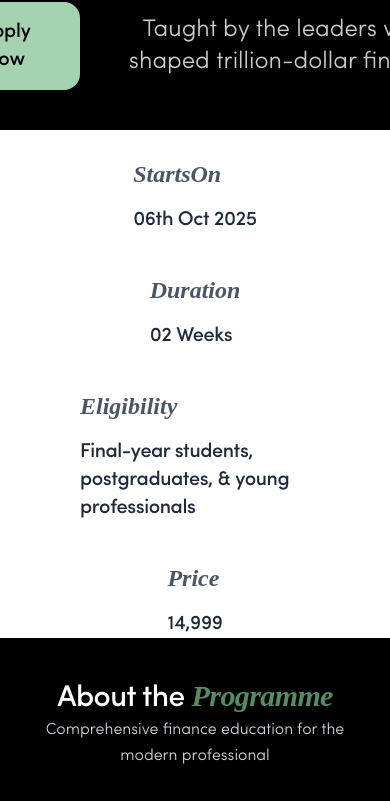
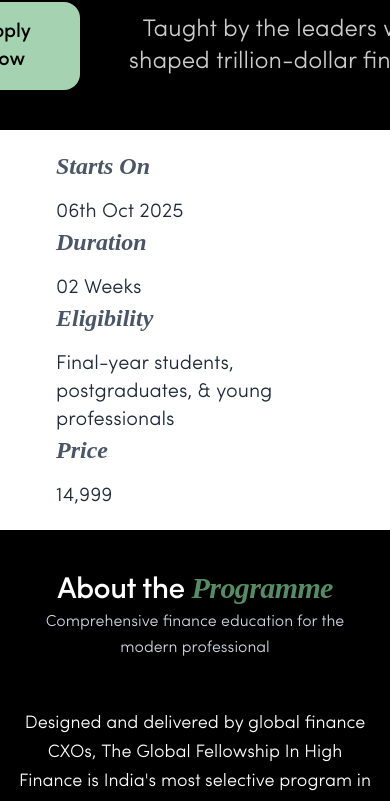
Before and after one commit to karanatfutred/vantage, a Next.js app: page /fellowships in a window 390 px wide. Shown: the part 1132-1933 px from the top of the page. Built offline with nearby package versions, Linux system fonts and the light colour scheme.

Commit message:
this so boring

```diff
--- a/app/components/AdmissionScholarFees.tsx
+++ b/app/components/AdmissionScholarFees.tsx
@@ -41,7 +41,7 @@ const AdmissionScholarshipFees = () => {
       <div className="px-4 lg:pt-[50px] mx-auto max-w-[1272px]">
         {/* Header Section */}
         <div className="mb-12 text-center">
-          <h2 className="text-5xl md:text-6xl font-bold text-white font-section-heading">
+          <h2 className="text-3xl md:text-4xl font-bold text-white font-section-heading">
             Admission,{" "}
             <span
               className="italic"
@@ -107,9 +107,7 @@ const AdmissionScholarshipFees = () => {
                 <h3 className="text-2xl font-bold mb-3">
                   {scholarshipInfo.title}
                 </h3>
-                <p className=" text-sm mb-4">
-                  {scholarshipInfo.description}
-                </p>
+                <p className=" text-sm mb-4">{scholarshipInfo.description}</p>
                 <div className="bg-white/20 backdrop-blur-sm rounded-lg p-3 mb-4">
                   <p className="text-sm font-medium">
                     {scholarshipInfo.deadline}
--- a/app/components/FellowshipHighlights.tsx
+++ b/app/components/FellowshipHighlights.tsx
@@ -13,7 +13,7 @@ const CourseInfoComponent = () => {
   const statsData = [
     {
       number: "06th Oct 2025",
-      label: "StartsOn",
+      label: "Starts On",
     },
     {
       number: "02 Weeks",
@@ -26,27 +26,30 @@ const CourseInfoComponent = () => {
     {
       number: "14,999",
       label: "Price",
-    },
+    }
   ];
 
   return (
-    <section className=" bg-white">
-      <div className="max-w-7xl mx-auto px-4 sm:px-6 lg:px-8">
+    <section className="bg-white">
+      <div className="max-w-7xl mx-auto px-4 sm:px-6 lg:px-16">
         {/* Statistics Section */}
-        <div className="flex flex-col md:flex-row justify-center items-center text-left pt-5 space-y-8">
+        <div className="flex flex-col md:flex-row text-left py-5 ">
           {statsData.map((stat, index) => (
-            <div key={index} className="relative px-16">
+            <div key={index} className="relative px-10">
+              {/* Heading/Label on top */}
               <p
-                className="mt-2 text-gray-600 font-semibold text-2xl italic"
+                className="text-gray-600 font-semibold text-2xl italic"
                 style={{
                   fontFamily: "Instrument Serif, serif",
                 }}
               >
                 {stat.label}
               </p>
-              <h2 className="mt-4 font-normal text-gray-800 text-xl font-section-heading">
+              {/* Value below */}
+              <h2 className="mt-4 font-normal text-gray-800 text-xl ">
                 <span>{stat.number}</span>
               </h2>
+              {/* Divider line */}
               {index < statsData.length - 1 && (
                 <div className="hidden md:block absolute right-0 top-1/2 transform -translate-y-1/2 h-28 w-px bg-gray-200"></div>
               )}
--- a/app/components/OverviewSection.tsx
+++ b/app/components/OverviewSection.tsx
@@ -29,7 +29,7 @@ const OverviewSection = () => {
         </p>
 
         {/* Video Container */}
-        <div className="relative w-full max-w-2xl mx-auto">
+        <div className="relative w-full max-w-3xl mx-auto">
           <div className="relative rounded-2xl overflow-hidden shadow-2xl">
             <video
               className="w-full h-auto"
--- a/app/components/ThreeStep.tsx
+++ b/app/components/ThreeStep.tsx
@@ -98,7 +98,7 @@ const ThreeStep = () => {
 
   const sections = [
     {
-      id: "why-augment-2",
+      id: "vantage-2",
       title: "Week 2",
       description:
         "Flexible, self-paced education for entrepreneurs. Access the best alternative MBA—anywhere, anytime, on any device.",
@@ -107,7 +107,7 @@ const ThreeStep = () => {
       image: "/assets/classroom.jpg",
     },
     {
-      id: "why-augment-3",
+      id: "vantage-3",
       title: "Connect With Fellow Founders",
       description:
         "Get support from your peers through online masterminds and real-world networking events.",
@@ -172,7 +172,7 @@ const ThreeStep = () => {
                 Curriculum
               </div>
               <h3 className="text-[1.625rem] lg:text-3xl font-bold mb-3">
-                {weekTabs[activeTab].title}: {weekTabs[activeTab].subtitle}
+                {weekTabs[activeTab].subtitle}
               </h3>
               <p className="text-base">{weekTabs[activeTab].description}</p>
             </div>
```
